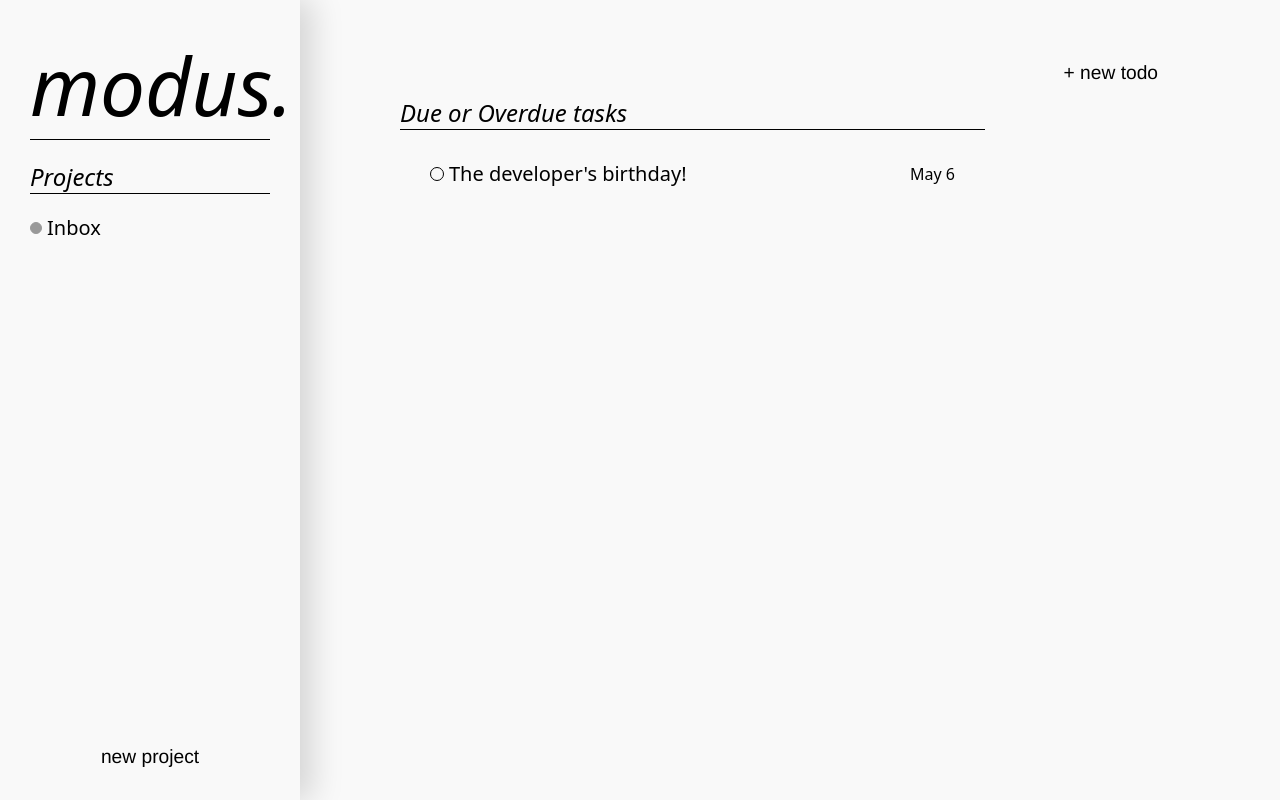
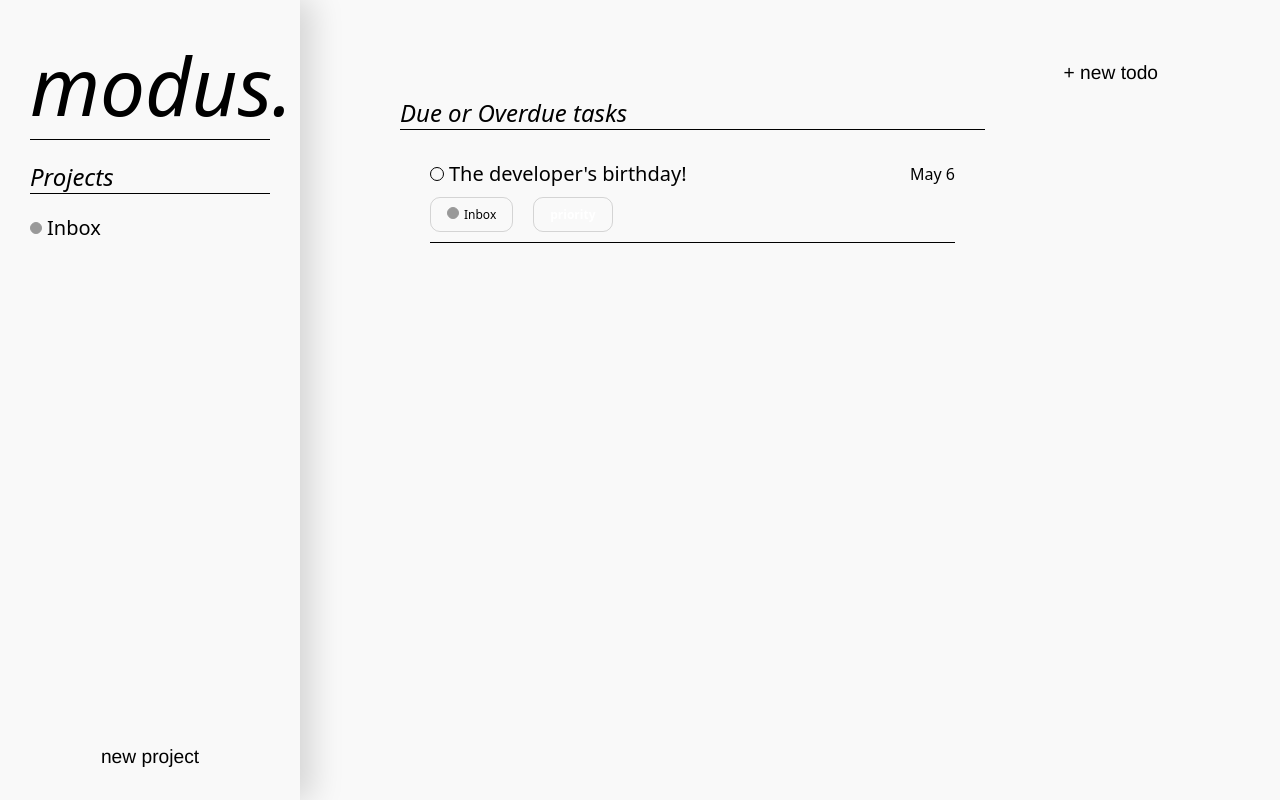
Before and after one commit to dantoms/top-todolist, a website built with webpack: page src/template.html in a window 1280 px wide. Built offline with nearby package versions, Linux system fonts and the light colour scheme.

Commit message:
Flesh out and style tasks

```diff
--- a/src/display.js
+++ b/src/display.js
@@ -35,9 +35,22 @@ export default (() => {
         day: "numeric",
       });
 
+      const detailsDiv = document.createElement("div");
+      detailsDiv.classList.add("task-details");
+      const projectDiv = document.createElement("div");
+      const taskProject = projects.getProjectNameById(task._project);
+      projectDiv.classList.add(taskProject._color, "task-project-indicator");
+      projectDiv.textContent = taskProject._name;
+
+      const priorityDiv = document.createElement("div");
+      priorityDiv.classList.add("priority-indicator", task._priority);
+      priorityDiv.textContent = task._priority;
+
+      detailsDiv.append(projectDiv, priorityDiv);
+
       taskDiv.append(input, label);
       mainDetail.append(taskDiv, due);
-      li.append(mainDetail);
+      li.append(mainDetail, detailsDiv);
       taskList.append(li);
     });
   };
--- a/src/styles.css
+++ b/src/styles.css
@@ -108,6 +108,7 @@ main {
   text-overflow: ellipsis;
 }
 
+.task-project-indicator::before,
 .project::before {
   display: inline-block;
   content: "";
@@ -136,36 +137,42 @@ main {
   visibility: visible;
 }
 
+.red.task-project-indicator::before,
 .color-btn.red,
 .project.red::before {
   background-color: var(--red);
   border-color: var(--red);
 }
 
+.gold.task-project-indicator::before,
 .color-btn.gold,
 .project.gold::before {
   background-color: var(--gold);
   border-color: var(--gold);
 }
 
+.green.task-project-indicator::before,
 .color-btn.green,
 .project.green::before {
   background-color: var(--green);
   border-color: var(--green);
 }
 
+.blue.task-project-indicator::before,
 .color-btn.blue,
 .project.blue::before {
   background-color: var(--blue);
   border-color: var(--blue);
 }
 
+.lavender.task-project-indicator::before,
 .color-btn.lavender,
 .project.lavender::before {
   background-color: var(--lavender);
   border-color: var(--lavender);
 }
 
+.grey.task-project-indicator::before,
 .color-btn.grey,
 .project.grey::before {
   background-color: var(--grey);
@@ -216,8 +223,16 @@ main {
 }
 
 #task-list {
+  display: flex;
+  flex-direction: column;
+  gap: 30px;
   margin: 30px;
   list-style-type: none;
+}
+
+#task-list > li {
+  padding-bottom: 10px;
+  border-bottom: 1px solid black;
 }
 
 #task-list input {
@@ -251,3 +266,33 @@ main {
 li > div > p {
   font-size: 1rem;
 }
+
+.task-details {
+  margin-top: 10px;
+  font-size: 0.75rem;
+  display: flex;
+  gap: 20px;
+}
+
+.task-details > div {
+  border: 1px solid rgba(0, 0, 0, 0.15);
+  border-radius: 10px;
+  padding: 0.5rem 1rem;
+}
+
+.priority-indicator {
+  font-weight: 700;
+  color: white;
+}
+
+.priority-indicator.high {
+  background-color: var(--red);
+}
+
+.priority-indicator.med {
+  background-color: var(--gold);
+}
+
+.priority-indicator.low {
+  background-color: var(--green);
+}
```
